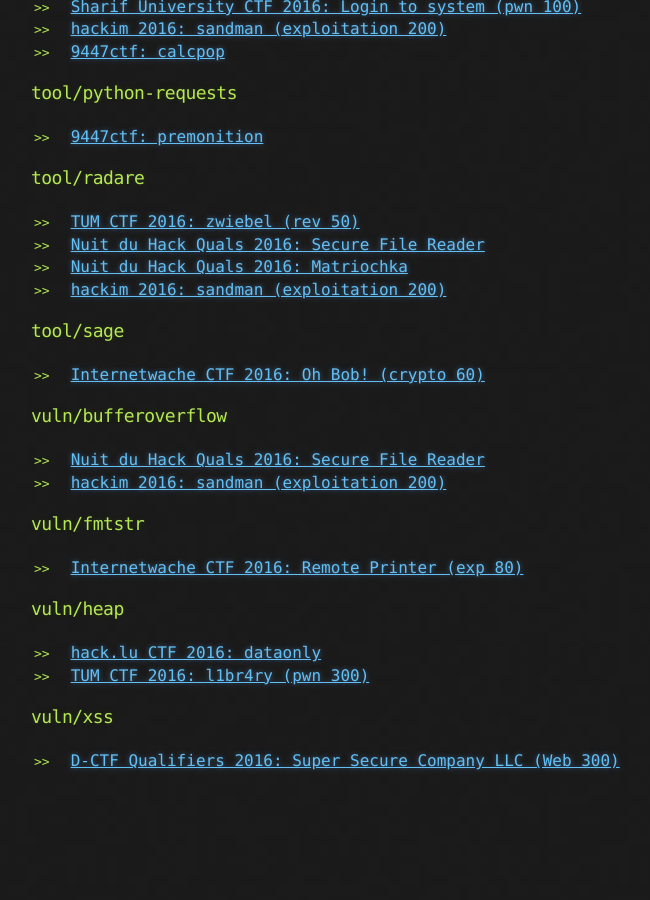
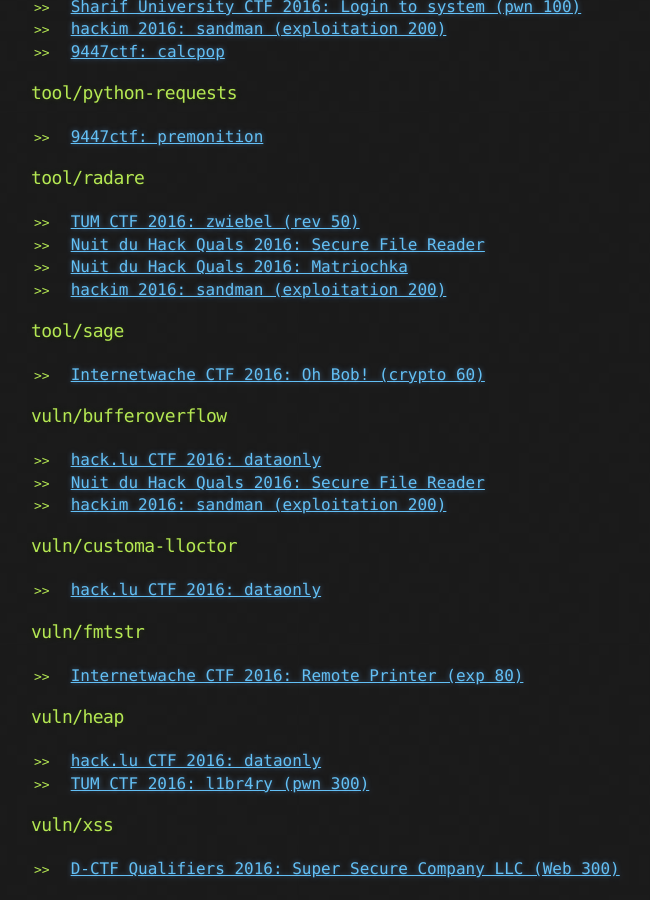
Before and after one commit to mtps3/Mtps3.github.io, a Jekyll site: the page built from tags.md, in a window 1280 px wide and 900 px high, scrolled down 4144 px. Shown: the whole window, without its empty margins (234-884 px from the left). Built offline with Jekyll 4.4.1, drawn with Linux system fonts in a browser that asks for light colours; before the commit the page ends 4937 px from its top, so only the background shows below that.

Commit message:
Updatd tags in hacklu2016 dataonly writeups

```diff
--- a/_posts/2016-10-20-hacklu-dataonly.md
+++ b/_posts/2016-10-20-hacklu-dataonly.md
@@ -3,7 +3,7 @@
 title: "hack.lu CTF 2016: dataonly"
 author: f0rki
 categories: writeup
-tags: [cat/pwn, tool/pwntools, vuln/heap]
+tags: [cat/pwn, tool/pwntools, vuln/heap, vuln/bufferoverflow, vuln/customa-lloctor]
 ---
 
 * **Category:** Exploiting
```
